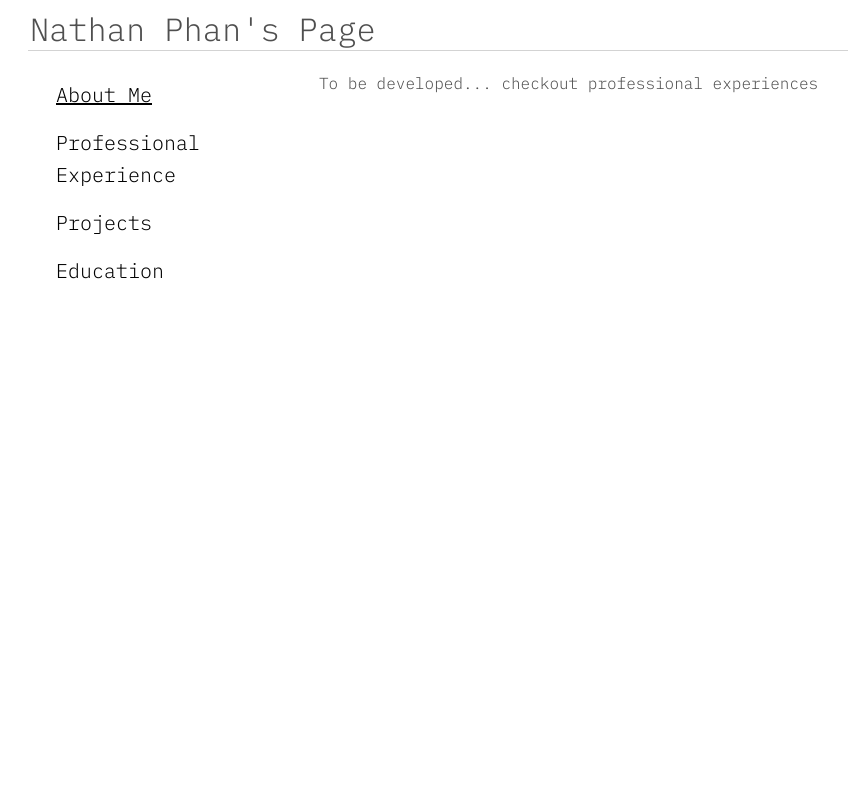
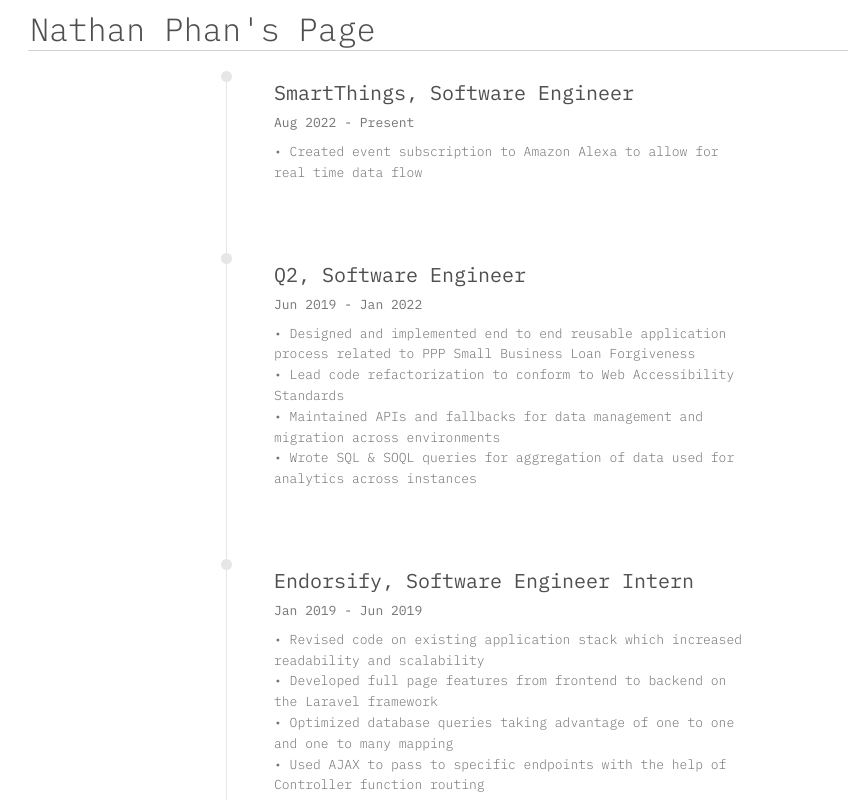
Before and after one commit to nathanphan26/personal-website, a React (Create React App) app: page / in a window 1280 px wide. Shown: the top 800 px of the page, without its empty margins (54-902 px from the left). Built offline with nearby package versions, Linux system fonts and the light colour scheme.

Commit message:
Change to one page

```diff
--- a/src/App.js
+++ b/src/App.js
@@ -16,15 +16,15 @@ function App() {
       <div class="container">
         <div class="row">
           <BrowserRouter>
-            <Navbar></Navbar>
-
-            <Routes>
+            {/* <Navbar></Navbar> */}
+            <Professional/>
+            {/* <Routes>
               <Route exact path ="/" element={<About/>}/>
               <Route path ="/professional" element={<Professional/>}/>
               <Route path ="/projects" element={<Projects/>}/>
               <Route path ="/education" element={<Education/>}/>
 
-            </Routes>
+            </Routes> */}
           </BrowserRouter>
         </div>
       </div>
--- a/src/components/professional.js
+++ b/src/components/professional.js
@@ -1,6 +1,6 @@
 function Professional() {
     return (
-        <div class="col-md-6">
+        <div class="col-md-6 offset-md-2">
                     <section class="py-1">
                         <ul class="timeline">
                             <li class="timeline-item mb-5">
--- a/src/deps/main.css
+++ b/src/deps/main.css
@@ -57,7 +57,15 @@ hr {
 
 #navbar {
     position: fixed;
+    display: none;
     /* margin-top: 65.4px; */
+}
+
+@media only screen and (min-width: 768px) {
+    #navbar{
+        position: fixed;
+        display: block;
+    }
 }
 
 .terminal-header {
```
